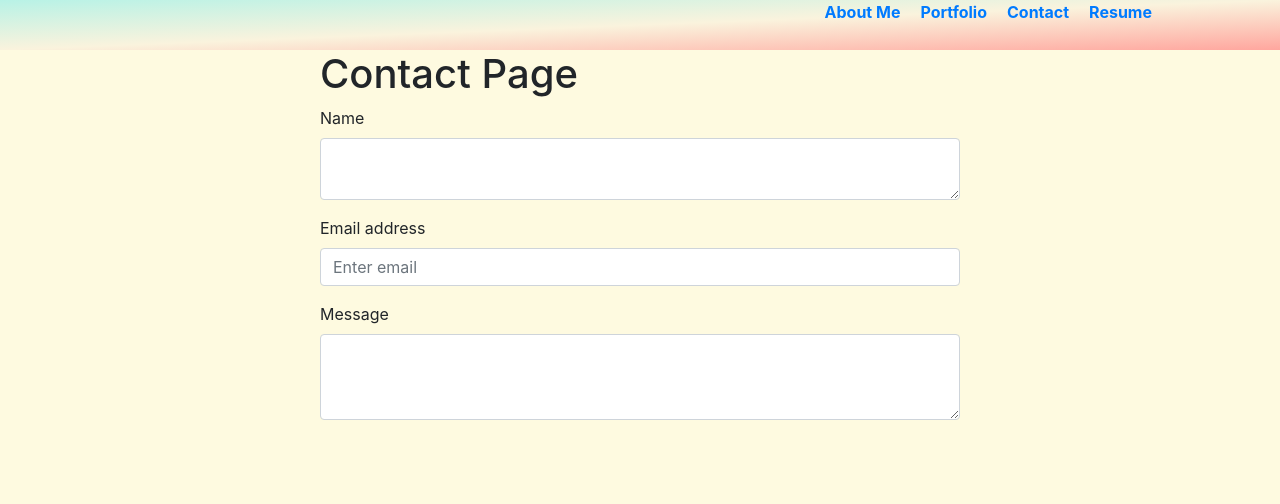
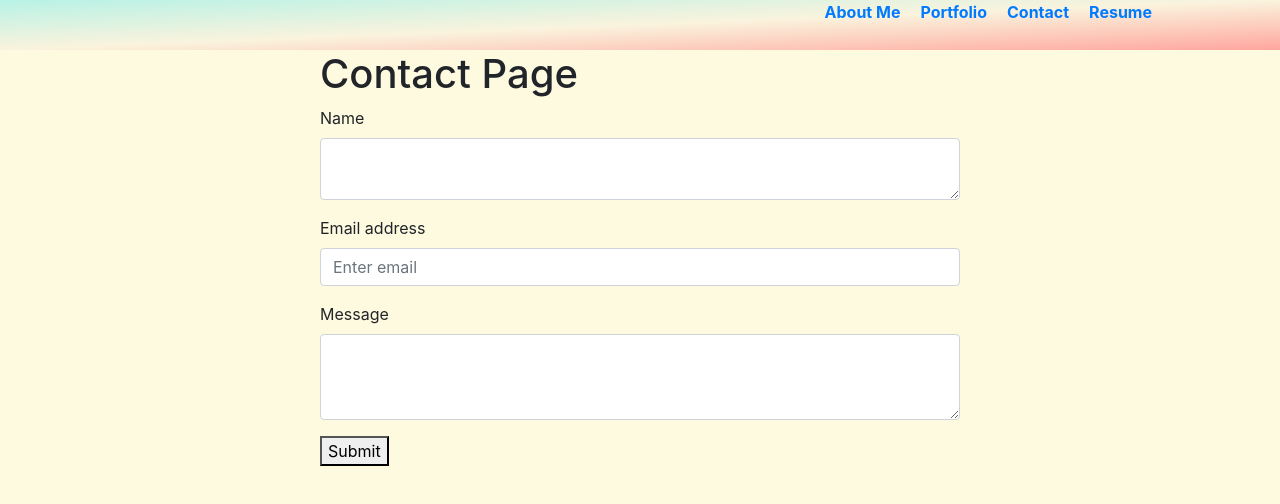
Before and after one commit to ahmadmujeeb33/React-Portfolio, a React (Create React App) app: page /contact in a window 1280 px wide. Shown: the top 504 px of the page. Built offline with nearby package versions, Linux system fonts and the light colour scheme.

Commit message:
working on button

```diff
--- a/src/pages/ContactPage.js
+++ b/src/pages/ContactPage.js
@@ -1,12 +1,15 @@
 import '../styles/Contact.css';
+
+function displayResults(){
+    console.log("here");
+    alert("all completed")
+}
 
 
 function ContactPage(){
     return (
         <div>
             <div className="ContactContainer">
-
-
 
                 <div className = "form">
                     <div className = "formInfo">
@@ -29,7 +32,7 @@ function ContactPage(){
 
 
                         </form>
-
+                        <button onclick= {displayResults}>Submit</button>
                     </div>
                 </div>
 
```
